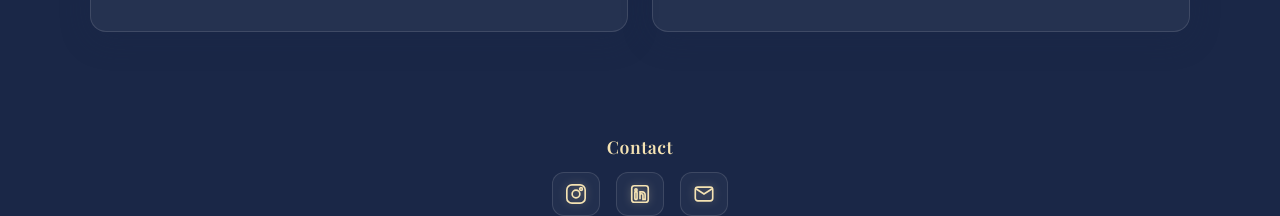
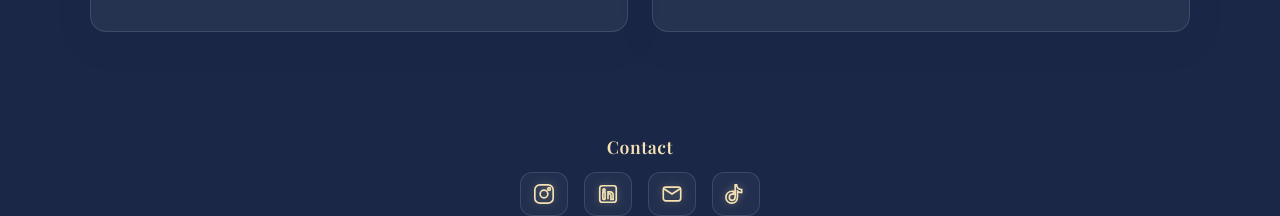
Before and after one commit to ppwinkk/ppwinkk.brand, a plain HTML site: page index.html in a window 1280 px wide. Shown: the part 1705-1921 px from the top of the page. Drawn offline with nearby package versions, Linux system fonts and the light colour scheme.

Commit message:
Update index.html

```diff
--- a/index.html
+++ b/index.html
@@ -161,6 +161,14 @@
         <path d="M3.5 6.5 12 12l8.5-5.5" />
       </svg>
     </a>
+
+    <!-- TikTok -->
+<a href="https://www.tiktok.com/@pproud2present?_r=1&_t=ZS-91hNJ4nTogv" target="_blank" aria-label="TikTok" class="icon-link">
+    <svg width="24" height="24" viewBox="0 0 24 24" fill="currentColor" aria-hidden="true">
+        <path d="M12.5 2c.5 3.2 2.4 5 5.7 5.3v3.1c-1.6.2-3-.4-4.6-1.6v6.3c0 4.1-2.5 6.9-6.3 6.9A6.2 6.2 0 0 1 1 15.6c0-3.8 2.8-6.6 6.8-6.6h1.4v3.2h-1c-2.1 0-3.5 1.4-3.5 3.3 0 2 1.4 3.4 3.2 3.4 1.9 0 3.2-1.4 3.2-3.5V2h2.4z"/>
+    </svg>
+</a>
+
   </div>
 </div>
 
```
